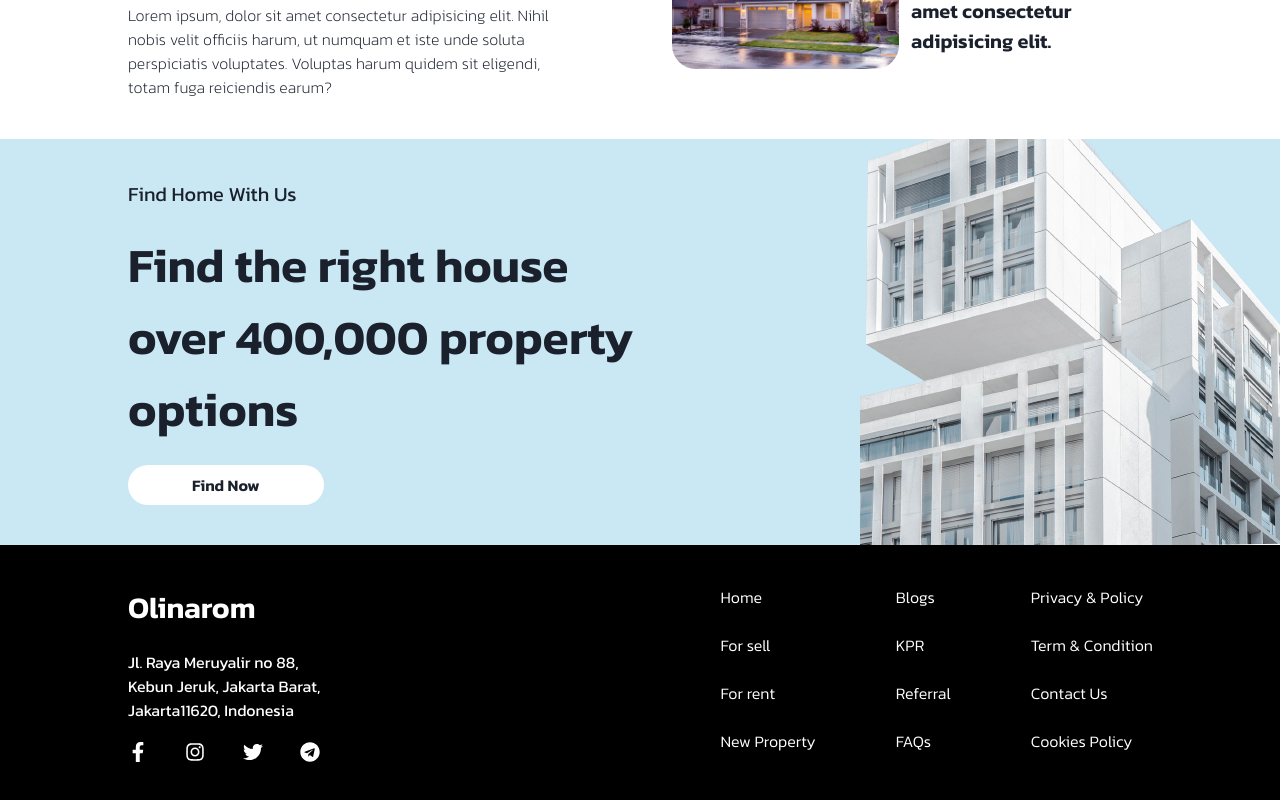
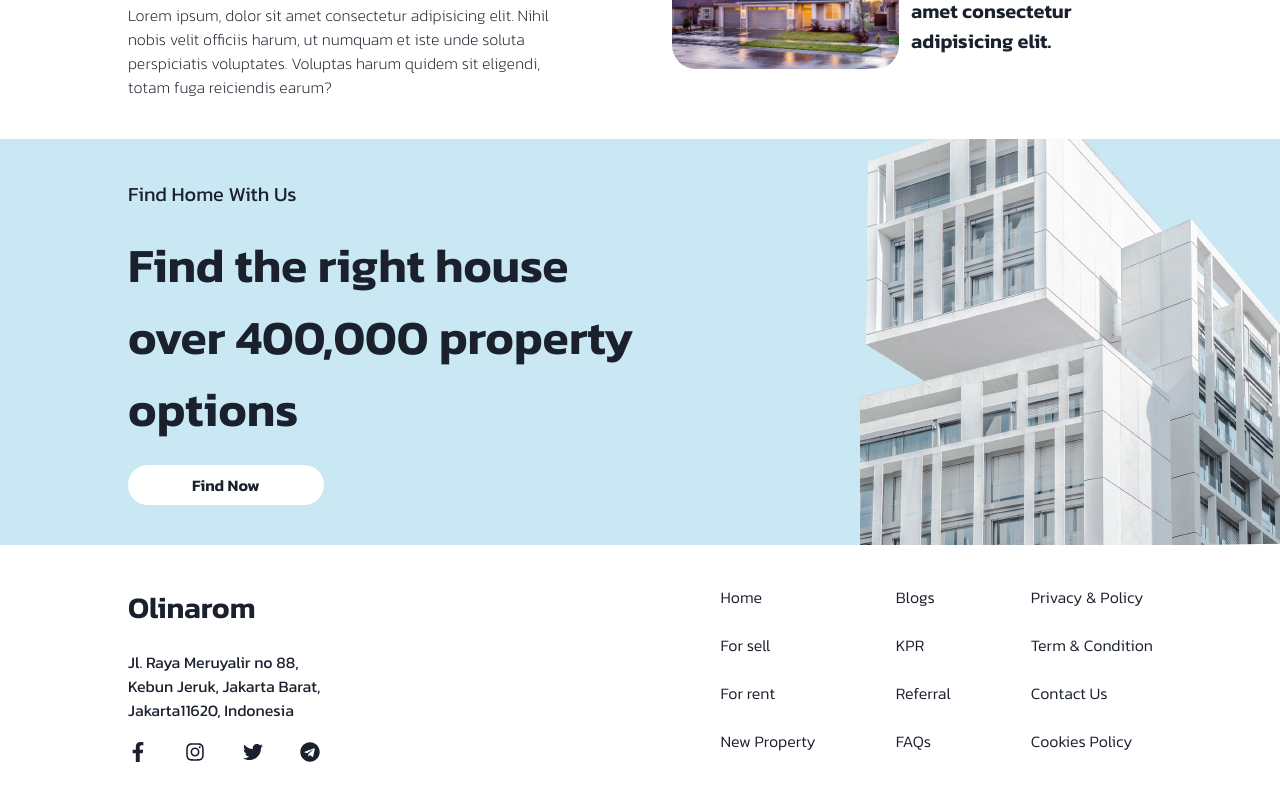
Before and after one commit to ijlalWindhi/ASC-Real-Estate, a React (Vite) app: page / in a window 1280 px wide. Shown: the part 3800-4600 px from the top of the page. Built offline with nearby package versions, Linux system fonts and the light colour scheme; no server answers.

Commit message:
dark mode footer

```diff
--- a/src/components/footer/fragments/FootIcon.tsx
+++ b/src/components/footer/fragments/FootIcon.tsx
@@ -10,7 +10,7 @@ export default function FootIcon({ icon }: any) {
             whileHover={{ scale: 1.1 }}
             cursor={"pointer"}
         >
-            <Icon as={icon} w={5} h={5} color={"white"} />
+            <Icon as={icon} w={5} h={5} />
         </Box>
     );
 }
--- a/src/components/footer/fragments/FootItem.tsx
+++ b/src/components/footer/fragments/FootItem.tsx
@@ -14,7 +14,6 @@ export default function FootItem({ title, path }: FootType) {
             <Text
                 fontSize={"md"}
                 fontWeight={"light"}
-                color={"white"}
                 as={motion.h1}
                 initial={{ x: 1 }}
                 whileHover={{ x: 10 }}
--- a/src/components/footer/index.tsx
+++ b/src/components/footer/index.tsx
@@ -12,14 +12,13 @@ import FootIcon from "./fragments/FootIcon";
 export default function index() {
     return (
         <Flex
-            bgColor={"black"}
             px={{ base: 10, md: 20, lg: 32 }}
             py={{ base: 5, md: 10 }}
             justifyContent={"space-between"}
             flexDir={{ base: "column", md: "row" }}
             gap={{ base: 10, md: 0 }}
         >
-            <Box color={"white"}>
+            <Box>
                 <Text fontSize={"3xl"} fontWeight={"semibold"}>
                     Olinarom
                 </Text>
```
